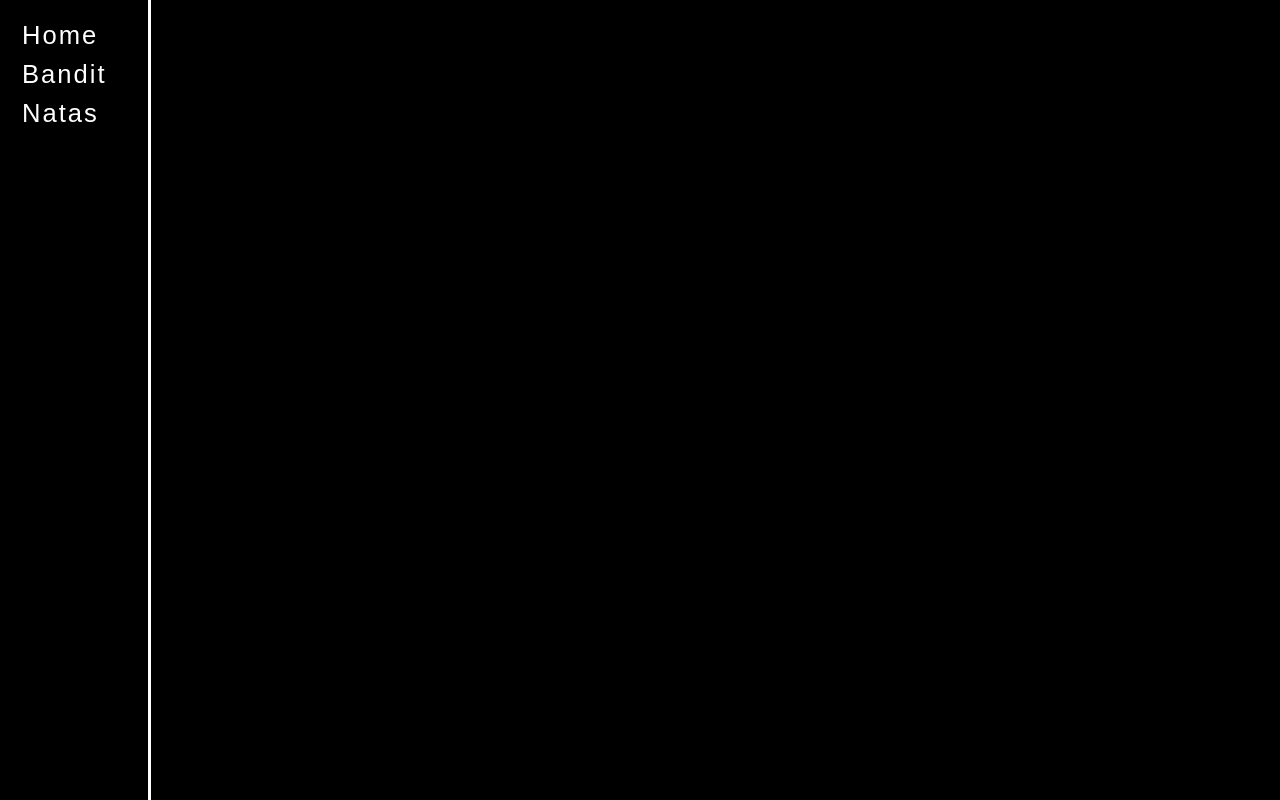
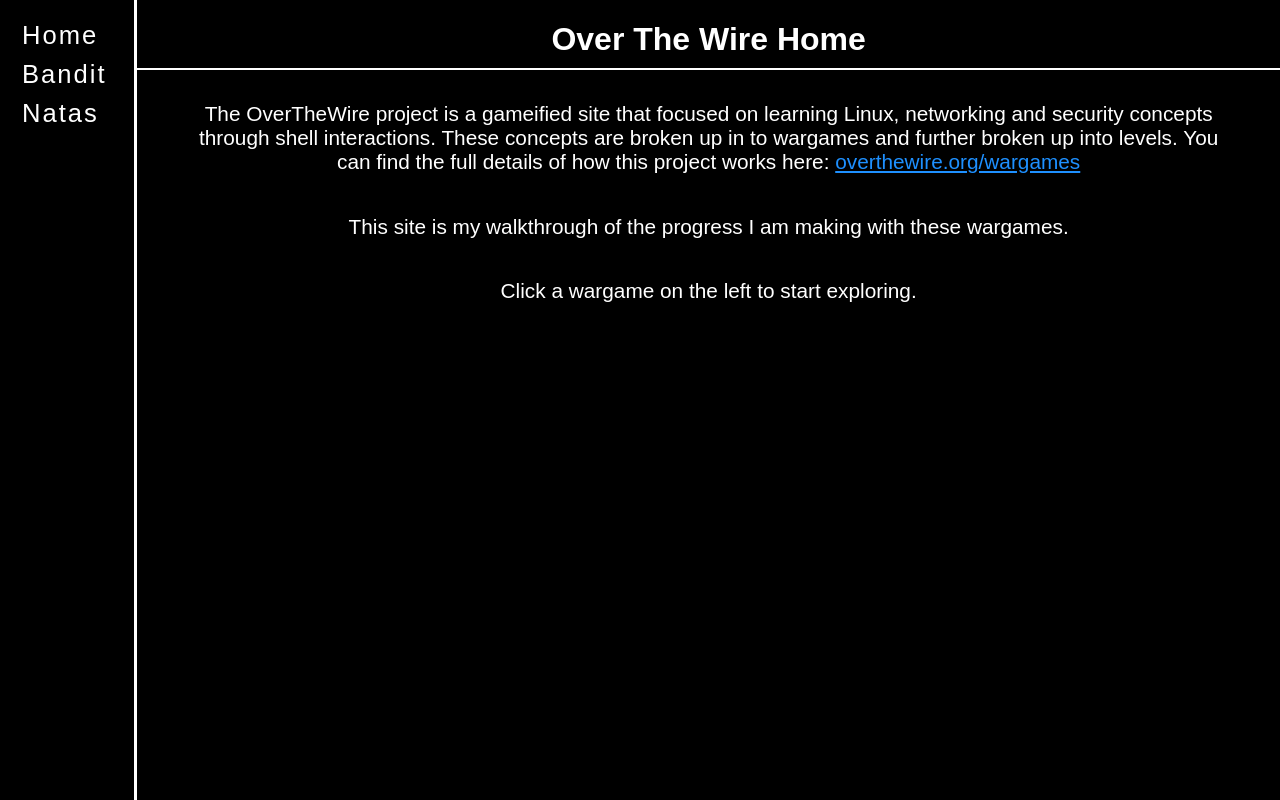
Before and after one commit to Eric-Lingren/over_the_wire, a React (Create React App) app: page / in a window 1280 px wide. Built offline with nearby package versions, Linux system fonts and the light colour scheme.

Commit message:
improving routing

```diff
--- a/src/App.js
+++ b/src/App.js
@@ -16,6 +16,7 @@
       <Navbar />
 
       <Switch>
+        <Route exact path='/' component={OTWHome} />
         <Route path='/home' component={OTWHome} />
         <Route path='/bandit/home' component={BanditHome} />
         {
```
